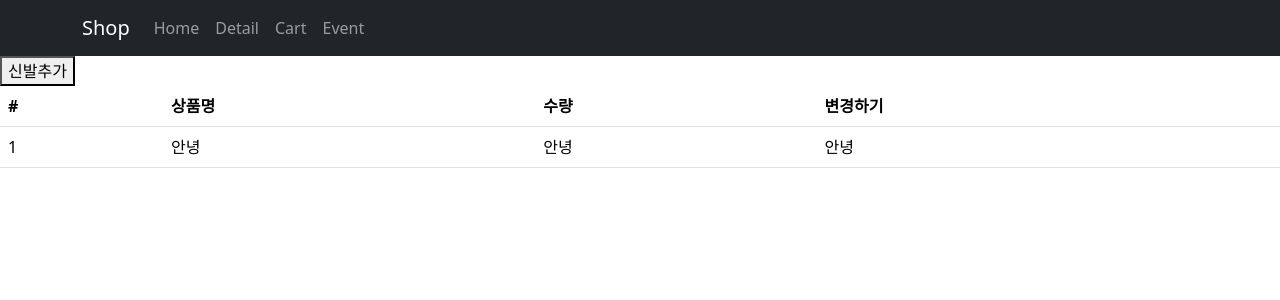
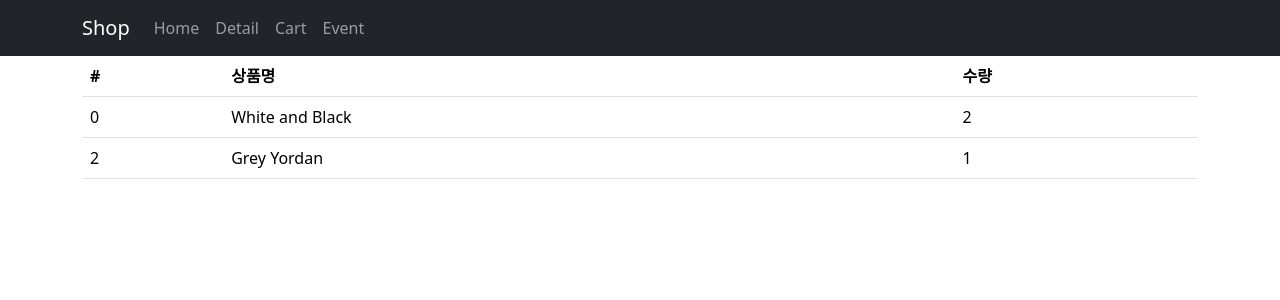
Before and after one commit to kyinn1307/React_Study, a React (Create React App) app in the folder shop/: page /cart in a window 1280 px wide. Shown: the top 300 px of the page. Built offline with nearby package versions, Linux system fonts and the light colour scheme; the HTML template or start-up script is replaced by a standard one.

Commit message:
use state with Redux

```diff
--- a/shop/src/App.js
+++ b/shop/src/App.js
@@ -58,7 +58,7 @@ function App() {
   return (
     <div>
       <Menu />
-      <Button />
+      {/* <Button /> */}
       <Routes>
         <Route
           path="/"
@@ -81,7 +81,14 @@ function App() {
             </Context1.Provider>
           }
         />
-        <Route path="/cart" element={<Cart />} />
+        <Route
+          path="/cart"
+          element={
+            <Container>
+              <Cart />
+            </Container>
+          }
+        />
         <Route path="/event" element={<EventPage />}>
           <Route path="one" element={<div>첫 주문시 양배추즙 서비스</div>} />
           <Route path="two" element={<div>생일기념 쿠폰받기</div>} />
--- a/shop/src/pages/Cart.js
+++ b/shop/src/pages/Cart.js
@@ -1,6 +1,8 @@
 import { Table } from "react-bootstrap/";
+import { useSelector } from "react-redux";
 
 function Cart() {
+  let stock = useSelector((state) => state.basket);
   return (
     <Table>
       <thead>
@@ -8,16 +10,18 @@ function Cart() {
           <th>#</th>
           <th>상품명</th>
           <th>수량</th>
-          <th>변경하기</th>
         </tr>
       </thead>
       <tbody>
-        <tr>
-          <td>1</td>
-          <td>안녕</td>
-          <td>안녕</td>
-          <td>안녕</td>
-        </tr>
+        {stock.map((a, i) => {
+          return (
+            <tr>
+              <td>{stock[i].id}</td>
+              <td>{stock[i].name}</td>
+              <td>{stock[i].count}</td>
+            </tr>
+          );
+        })}
       </tbody>
     </Table>
   );
--- a/shop/src/store.js
+++ b/shop/src/store.js
@@ -1,5 +1,15 @@
-import { configureStore } from '@reduxjs/toolkit'
+import { configureStore, createSlice } from "@reduxjs/toolkit";
+
+let basket = createSlice({
+  name: "basket",
+  initialState: [
+    { id: 0, name: "White and Black", count: 2 },
+    { id: 2, name: "Grey Yordan", count: 1 },
+  ],
+});
 
 export default configureStore({
-  reducer: { }
-})
+  reducer: {
+    basket: basket.reducer,
+  },
+});
```
